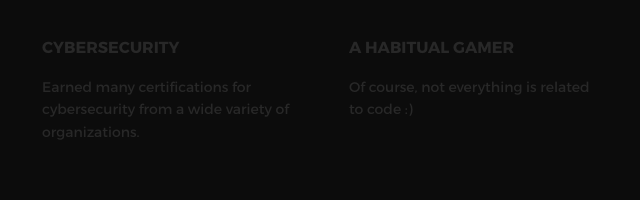
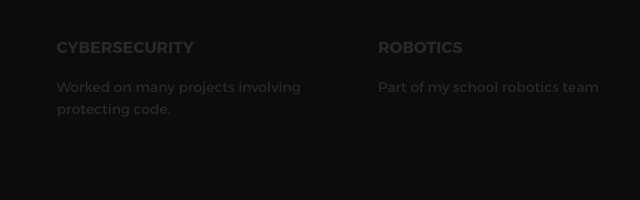
Before and after one commit to DevT02/DevT02.github.io, a plain HTML site: page index.html in a window 1280 px wide. Shown: the part 544-744 px from the top of the page, 473-1113 px from the left. Drawn offline with nearby package versions, Linux system fonts and the light colour scheme.

Commit message:
Update index.html

```diff
--- a/index.html
+++ b/index.html
@@ -64,11 +64,11 @@
                 </a>
                 <a href="#0">
                   <h3>Cybersecurity</h3>
-                  <p>Earned many certifications for cybersecurity from a wide variety of organizations.</p>
+                  <p>Worked on many projects involving protecting code.</p>
                 </a>
                 <a href="#0">
-                  <h3>A habitual gamer</h3>
-                  <p>Of course, not everything is related to code :)</p>
+                  <h3>Robotics</h3>
+                  <p>Part of my school robotics team</p>
                 </a>
               </div>
             </div>
```
